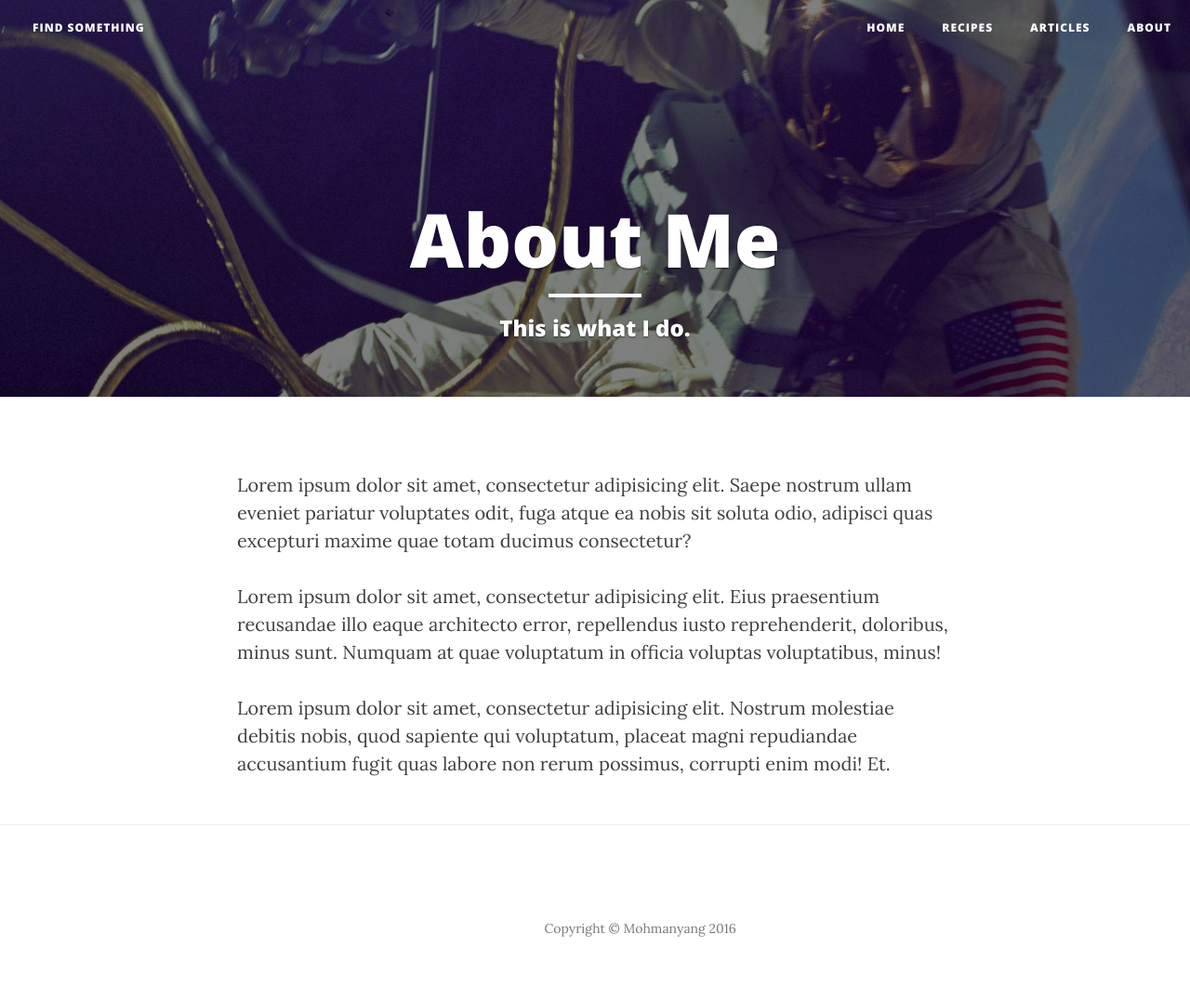
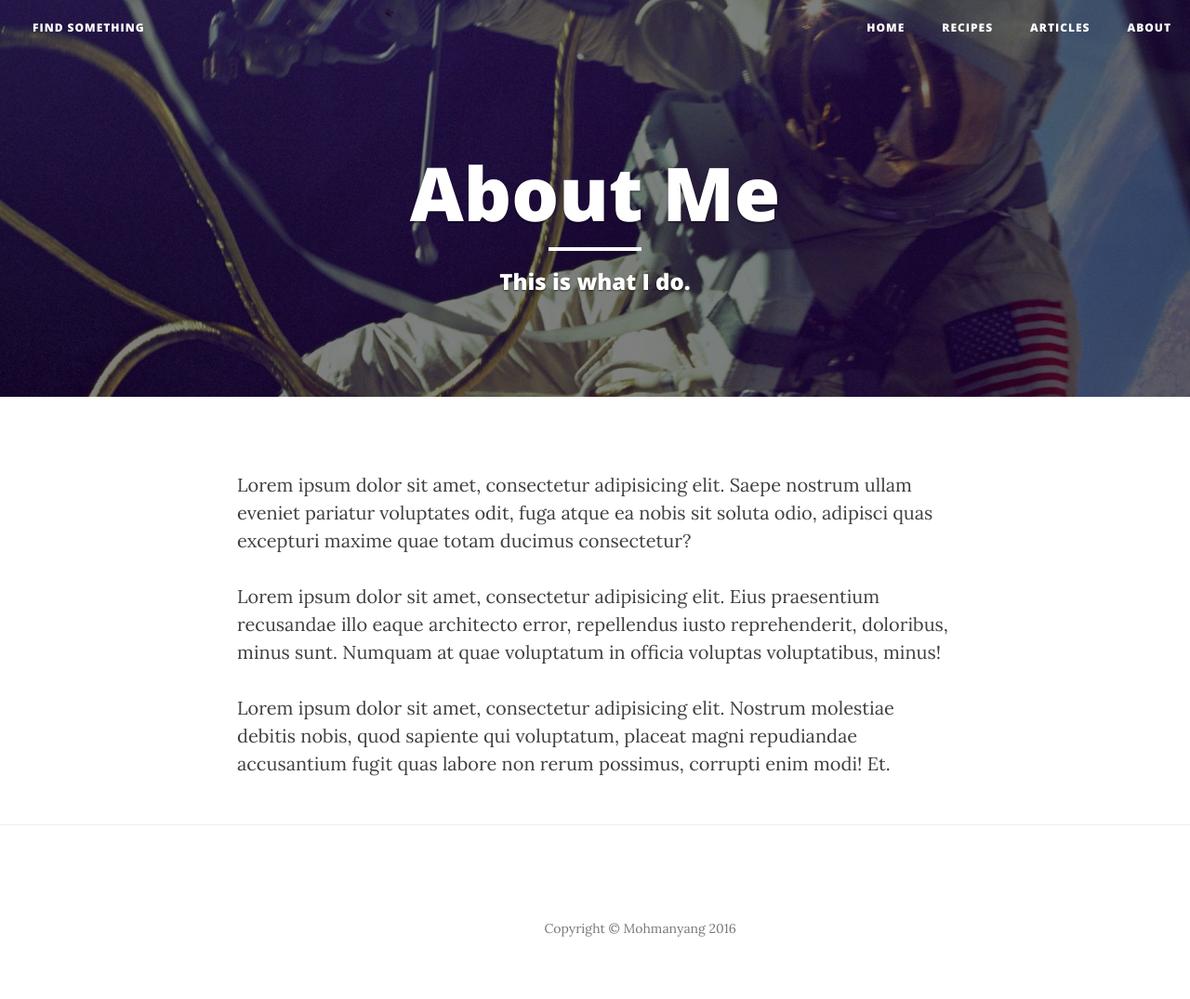
Before and after one commit to LaVillaine/LaVillaine.github.io, a Jekyll site: the page built from about.html, in a window 1280 px wide. Shown: the whole page at 93% size. Built offline with Jekyll 4.4.1, drawn with Linux system fonts in a browser that asks for light colours; nearby versions of some CDN libraries.

Commit message:
changed site header

```diff
--- a/_includes/site-header.html
+++ b/_includes/site-header.html
@@ -5,7 +5,7 @@
 			<div class="item active header-offset" >
 				<img src='{% if page.image %}{{site.url}}{{page.image}}{% else %}{{site.url}}/img/default-bg.jpg{% endif %}' class="img-responsive centre-banner">
 				<div class="carousel-caption">
-					<!--div class="blog-heading"-->
+					<div class="blog-heading">
 						<h1>
 							{% if page.siteHeading %}
 								{{page.siteHeading}}
@@ -21,7 +21,7 @@
 								No Subheading Provided
 							{% endif %}
 						</h3>
-					<!--/div-->
+					</div>
 				</div>
 			</div>
 		</div>
```
